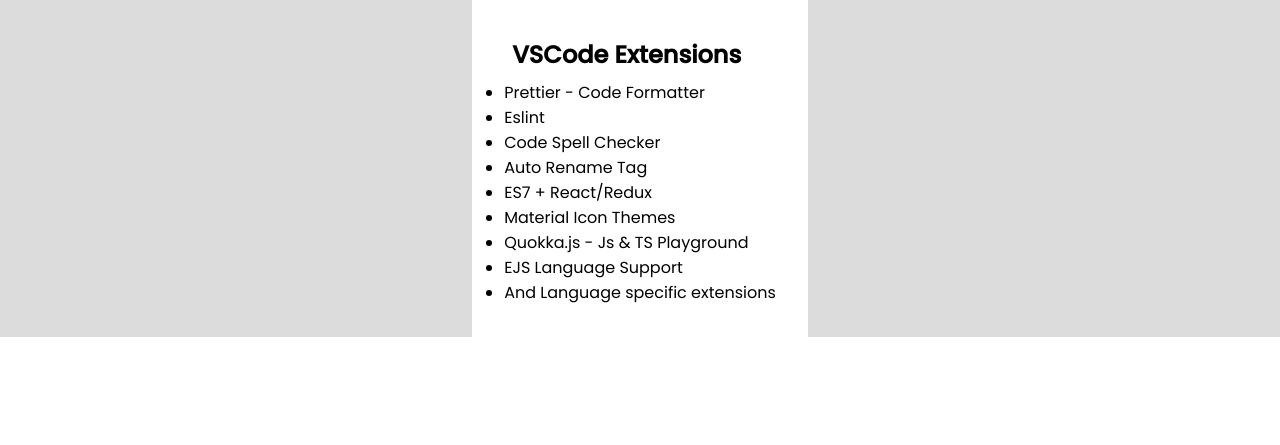
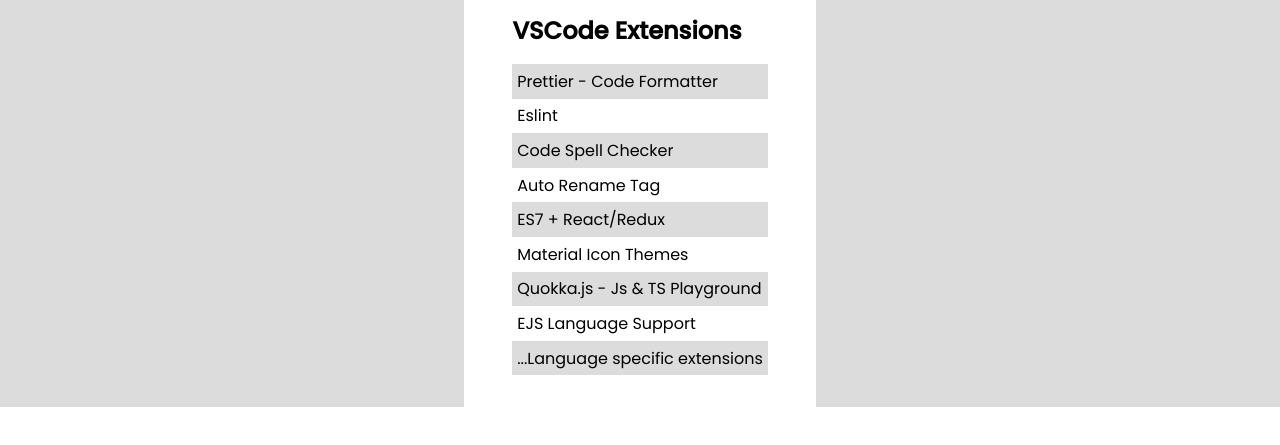
Before and after one commit to TCABrij/extensions, a plain HTML site: page index.html in a window 1280 px wide. Shown: the part 115-560 px from the top of the page. Drawn offline with Linux system fonts and the light colour scheme; a web font is replaced by a local one.

Commit message:
improved UI

```diff
--- a/index.html
+++ b/index.html
@@ -1,5 +1,6 @@
 <!DOCTYPE html>
 <html lang="en">
+
 <head>
   <meta charset="UTF-8">
   <meta http-equiv="X-UA-Compatible" content="IE=edge">
@@ -7,6 +8,7 @@
   <title>My Extensions</title>
   <link rel="stylesheet" href="src/styles.css">
 </head>
+
 <body>
   <header>
     <h1 class="title">Extensions</h1>
@@ -15,19 +17,20 @@
     <div class="container">
       <div class="vs-extensions">
         <h2 class="extension-title">VSCode Extensions</h2>
-                <ul>
+        <ul class="list">
           <li class="list-items">Prettier - Code Formatter</li>
           <li class="list-items">Eslint </li>
           <li class="list-items">Code Spell Checker</li>
           <li class="list-items">Auto Rename Tag</li>
           <li class="list-items">ES7 + React/Redux</li>
           <li class="list-items">Material Icon Themes</li>
-                    <li class="list-items">Quokka.js - Js  & TS Playground</li>
+          <li class="list-items">Quokka.js - Js & TS Playground</li>
           <li class="list-items">EJS Language Support</li>
-                    <li class="list-items">And Language specific extensions</li>
+          <li class="list-items">...Language specific extensions</li>
         </ul>
       </div>
     </div>
   </main>
 </body>
+
 </html>
--- a/src/styles.css
+++ b/src/styles.css
@@ -28,18 +28,31 @@ main{
 
 main .container{
     background-color: white;
-    padding: 2rem;
+    padding:  1rem 3rem 2rem;
 }
 
 .extension-title{
-    padding: .5rem;
+    padding: 0;
     font-weight: 600;
+    margin-bottom: 1rem;
+}
+
+.list{
+  list-style: none;
 }
 
 .list-items{
     font-weight: 400;
+    padding: .3rem;
+    transition: all .3s
 }
 
 .list-items:nth-child(odd){
-    background-color: transparent;
+    background-color: gainsboro;
 }
+
+.list-items:hover{
+  background-color: grey;
+  color: white;
+  scale: 1.02
+}
```
Lines whose indentation alone changed are shown as unchanged.
